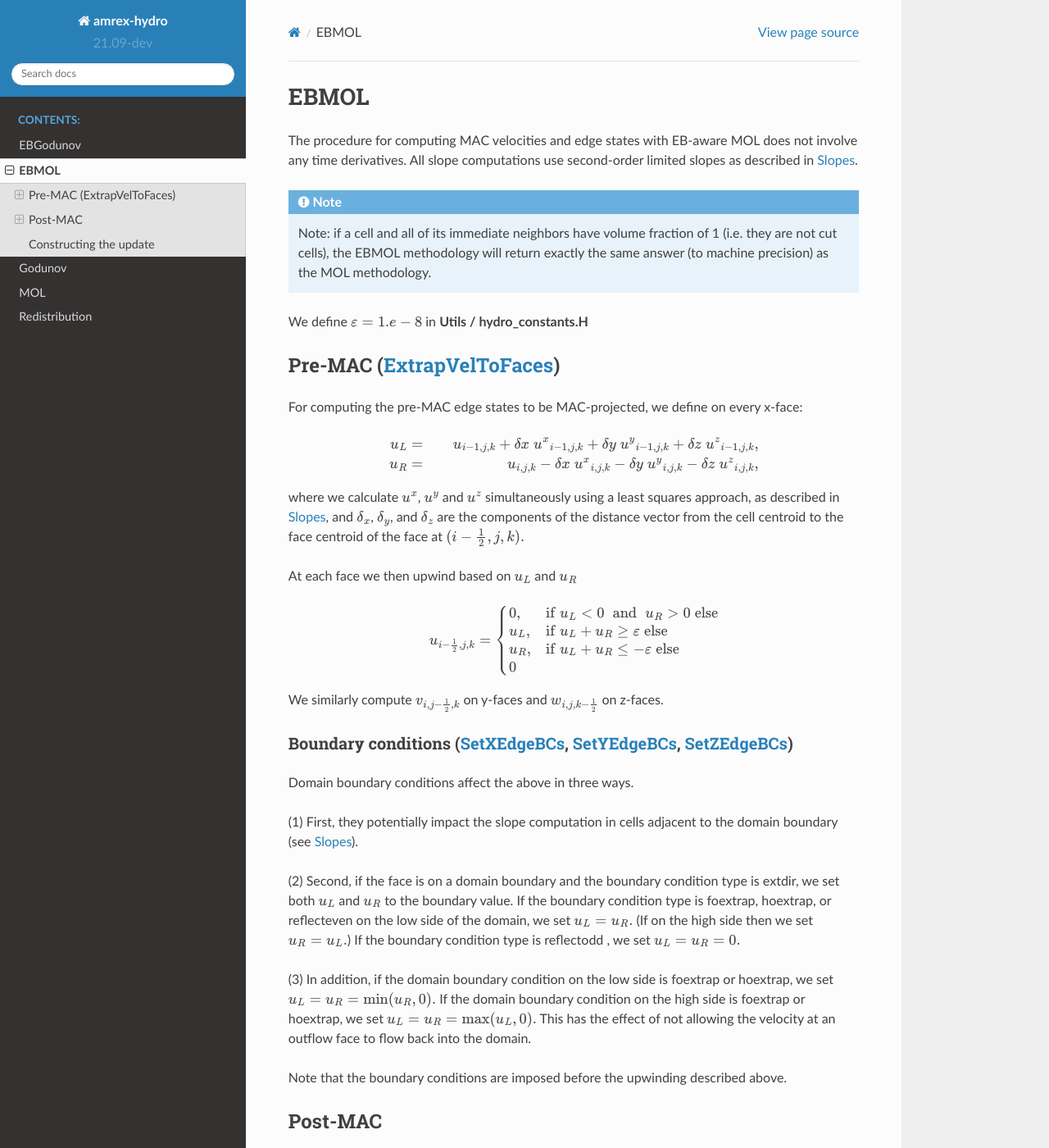
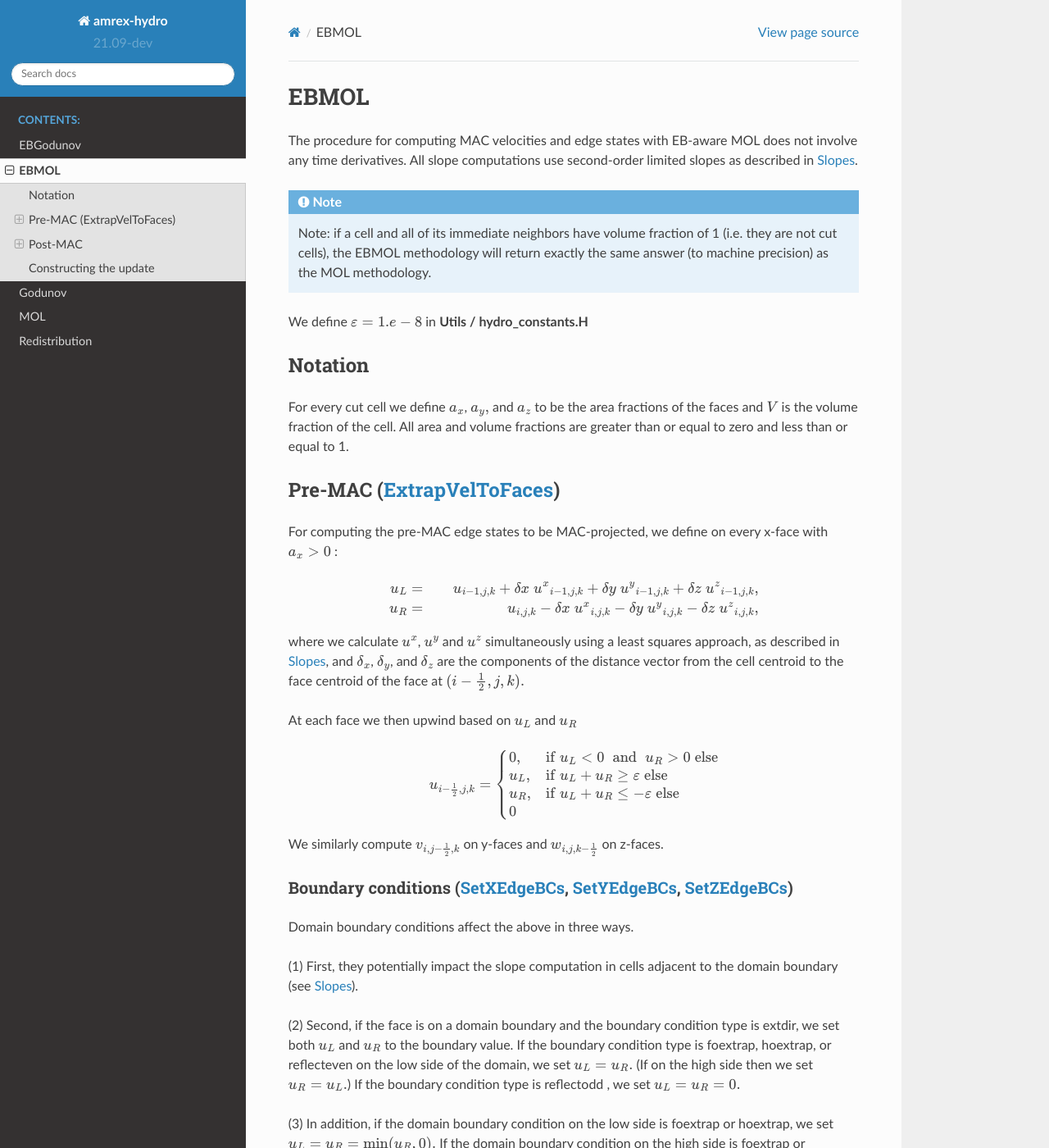
Before and after one commit to AMReX-Fluids/AMReX-Hydro, a Sphinx documentation site: the page built from Docs/source/EBMOL.rst, in a window 1280 px wide and 1400 px high. Shown: the whole window at 82% size. Built offline with Sphinx 7.4.7 and the Read the Docs theme 2.0.0, drawn with Linux system fonts in a browser that asks for light colours; some of the changed text lies outside the part shown.

Commit message:
Add qualifications about if a>0 or V > 0

```diff
--- a/Docs/source/EBMOL.rst
+++ b/Docs/source/EBMOL.rst
@@ -16,13 +16,19 @@ second-order limited slopes as described in
 
 We define :math:`\varepsilon = 1.e-8` in **Utils / hydro_constants.H**
 
+Notation
+--------
+
+For every cut cell we define :math:`a_x`, :math:`a_y,` and :math:`a_z` to be the area fractions of the faces
+and :math:`V` is the volume fraction of the cell.  All area and volume fractions are greater than or equal to zero
+and less than or equal to 1.
+
 Pre-MAC (`ExtrapVelToFaces`_)
 ---------------------------------------
 
 .. _`ExtrapVelToFaces`: https://amrex-codes.github.io/amrex-hydro/Doxygen/html/namespaceEBMOL.html#a7add53a153ade9c5cb83e79a61ad1929
 
-For computing the pre-MAC edge states to be MAC-projected, we define on
-every x-face:
+For computing the pre-MAC edge states to be MAC-projected, we define on every x-face with :math:`a_x > 0` :
 
 .. math::
 
@@ -82,8 +88,7 @@ described above.
 Post-MAC
 --------
 
-Once we have the MAC-projected velocities, we project all quantities to
-faces as above:
+Once we have the MAC-projected velocities, we predict all quantities to faces with non-zero area fractions as above:
 
 .. math::
 
@@ -124,7 +129,7 @@ At each face we then upwind based on :math:`u^{MAC}_{i-\frac{1}{2},j,k}`
 Constructing the update
 -----------------------
 
-If the variable, :math:`s` is to be updated conservatively, we construct
+If the variable, :math:`s` is to be updated conservatively, on all cells with :math:`V_{i,j,k} > 0` we construct
 
 .. math::
 
```
Also changed, not shown: other parts of Docs/source/EBMOL.rst (+0 -2 lines).
